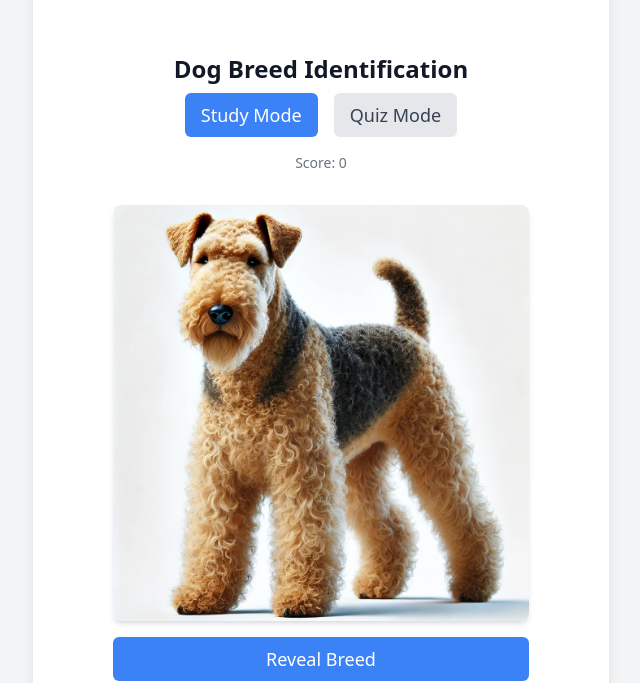
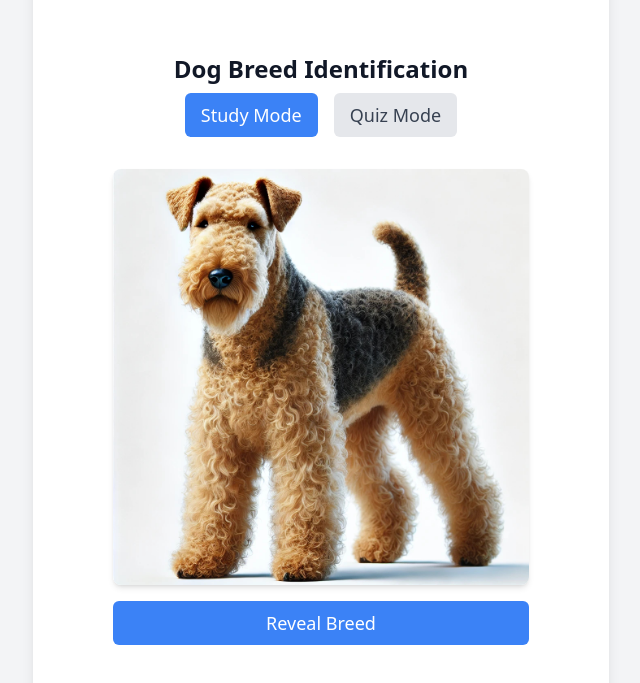
Before and after one commit to mttmrphy/breed-learning-app, a React (Create React App) app: page / in a window 1280 px wide. Shown: the part 119-802 px from the top of the page, without its empty margins (319-959 px from the left). Built offline with nearby package versions, Linux system fonts and the light colour scheme.

Commit message:
Fix build issues

```diff
--- a/package.json
+++ b/package.json
@@ -34,6 +34,7 @@
     ]
   },
   "devDependencies": {
+    "@babel/plugin-proposal-private-property-in-object": "^7.21.11",
     "autoprefixer": "^10.4.20",
     "postcss": "^8.4.49",
     "tailwindcss": "^3.4.17"
--- a/src/App.js
+++ b/src/App.js
@@ -297,7 +297,6 @@ function QuizMode({ breeds, onExitQuiz }) {
   const [quizQuestions, setQuizQuestions] = useState([]);
   const [currentQuestion, setCurrentQuestion] = useState(0);
   const [selectedAnswer, setSelectedAnswer] = useState(null);
-  const [score, setScore] = useState(0);
   const [showResults, setShowResults] = useState(false);
 
   useEffect(() => {
@@ -456,7 +455,6 @@ export default function BreedLearningApp() {
                       Quiz Mode
                     </button>
                   </div>
-                  {mode === 'study' && <p className="text-sm text-gray-500">Score: {score}</p>}
                 </div>
 
                 {mode === 'quiz' ? (
```
Also changed, not shown: 1 other file (tests, documents, lock files or other folders).
